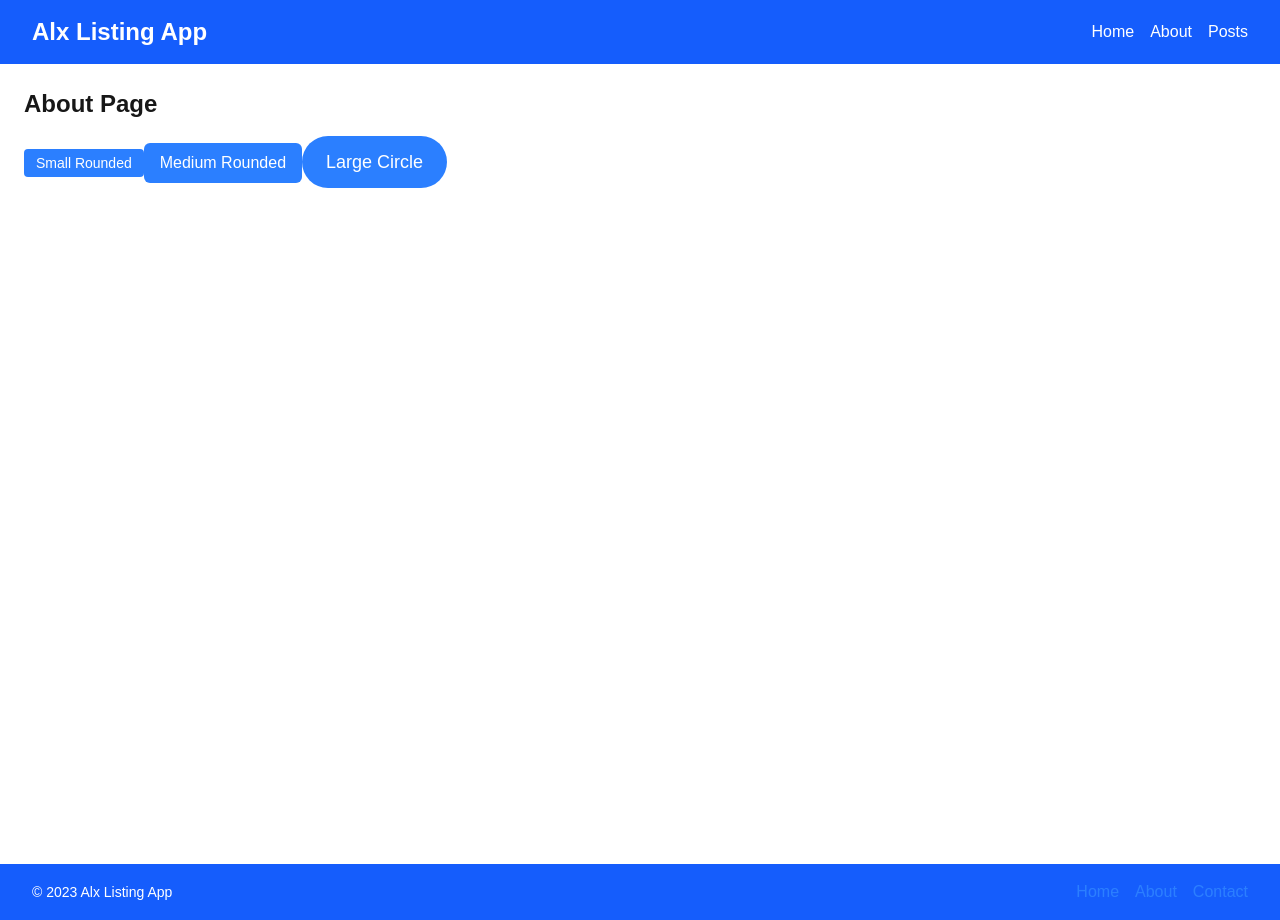
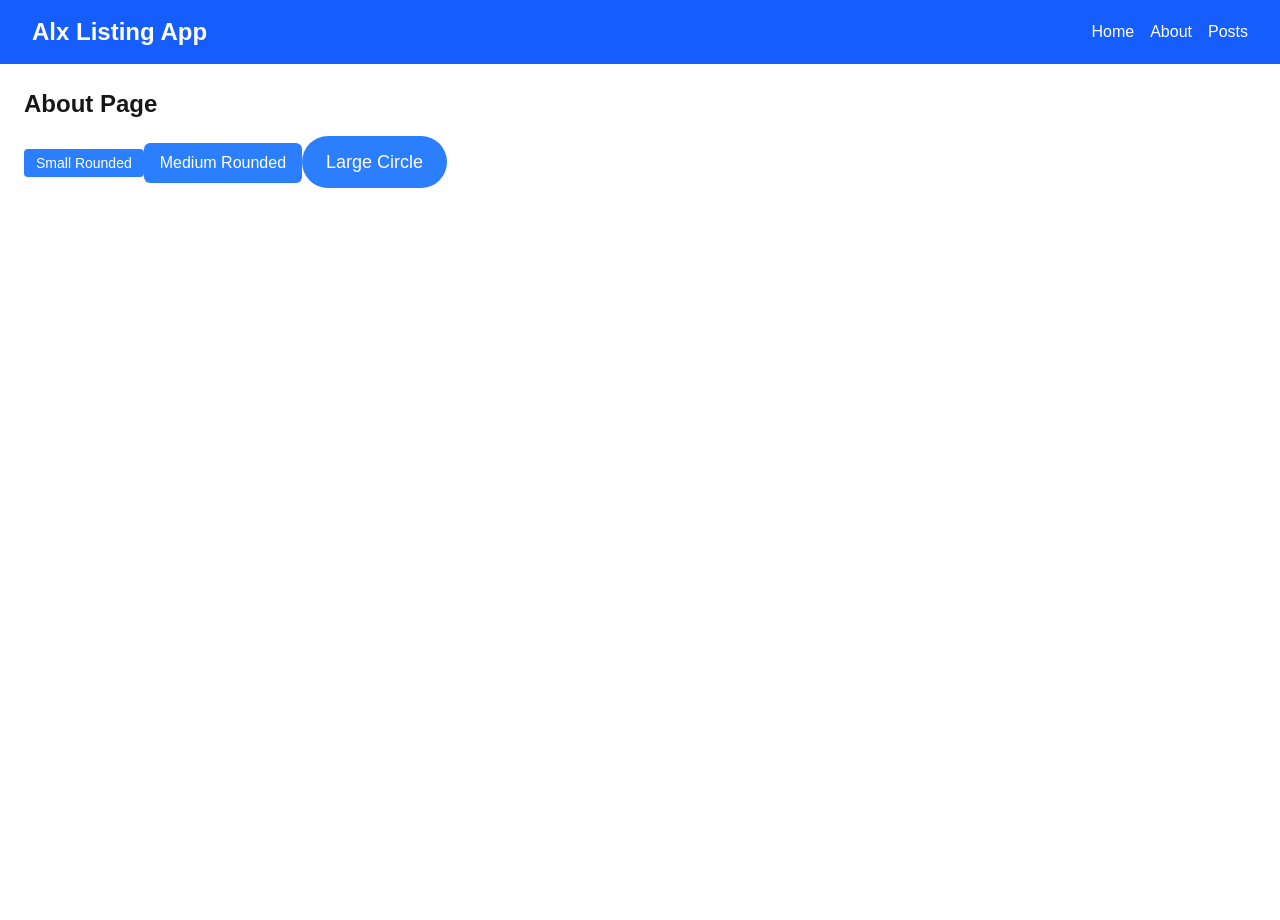
Before and after one commit to AllanKinzi/alx-project-0x02-setup, a Next.js app in the folder alx-project-0x02/: page /about in a window 1280 px wide. After the commit the page ends 800 px from the top, so only its background shows below. Built offline with nearby package versions, Linux system fonts and the light colour scheme.

Commit message:
Add Header File Across

```diff
--- a/alx-project-0x02/pages/_app.tsx
+++ b/alx-project-0x02/pages/_app.tsx
@@ -4,8 +4,8 @@
 
 export default function App({ Component, pageProps }: AppProps) {
   return (
-    <Layout>
+    // <Layout>
       <Component {...pageProps} />
-    </Layout>
+    // </Layout>
   );
 }
--- a/alx-project-0x02/pages/about.tsx
+++ b/alx-project-0x02/pages/about.tsx
@@ -1,9 +1,12 @@
 import Button from "@/components/common/Button";
+import Header from "@/components/layout/Header";
 
 const About = () => {
   return (
     <>
       <section>
+        <Header />
+
          <div className="p-6 space-y-4">
       <h1 className="text-2xl font-bold mb-4">About Page</h1>
       <Button label="Small Rounded" size="small" shape="rounded-sm" />
--- a/alx-project-0x02/pages/home.tsx
+++ b/alx-project-0x02/pages/home.tsx
@@ -1,6 +1,7 @@
 import Card from "@/components/common/Card";
 import Modal from "@/components/common/PostModal";
 import PostModal from "@/components/common/PostModal";
+import Header from "@/components/layout/Header";
 import { CardProps } from "@/interfaces";
 import { useState } from "react";
 
@@ -30,6 +31,7 @@
   return (
     <>
       <section>
+        <Header />
         <h3>Welcome HOME2</h3>
         <button
           onClick={() => setIsOpen(true)}
--- a/alx-project-0x02/pages/posts.tsx
+++ b/alx-project-0x02/pages/posts.tsx
@@ -1,6 +1,10 @@
+import Header from "@/components/layout/Header";
+
 const Posts = () => {
   return (
     <>
+        <Header />
+
       <section>
         <h3>Welcome to Posts</h3>
       </section>
```
